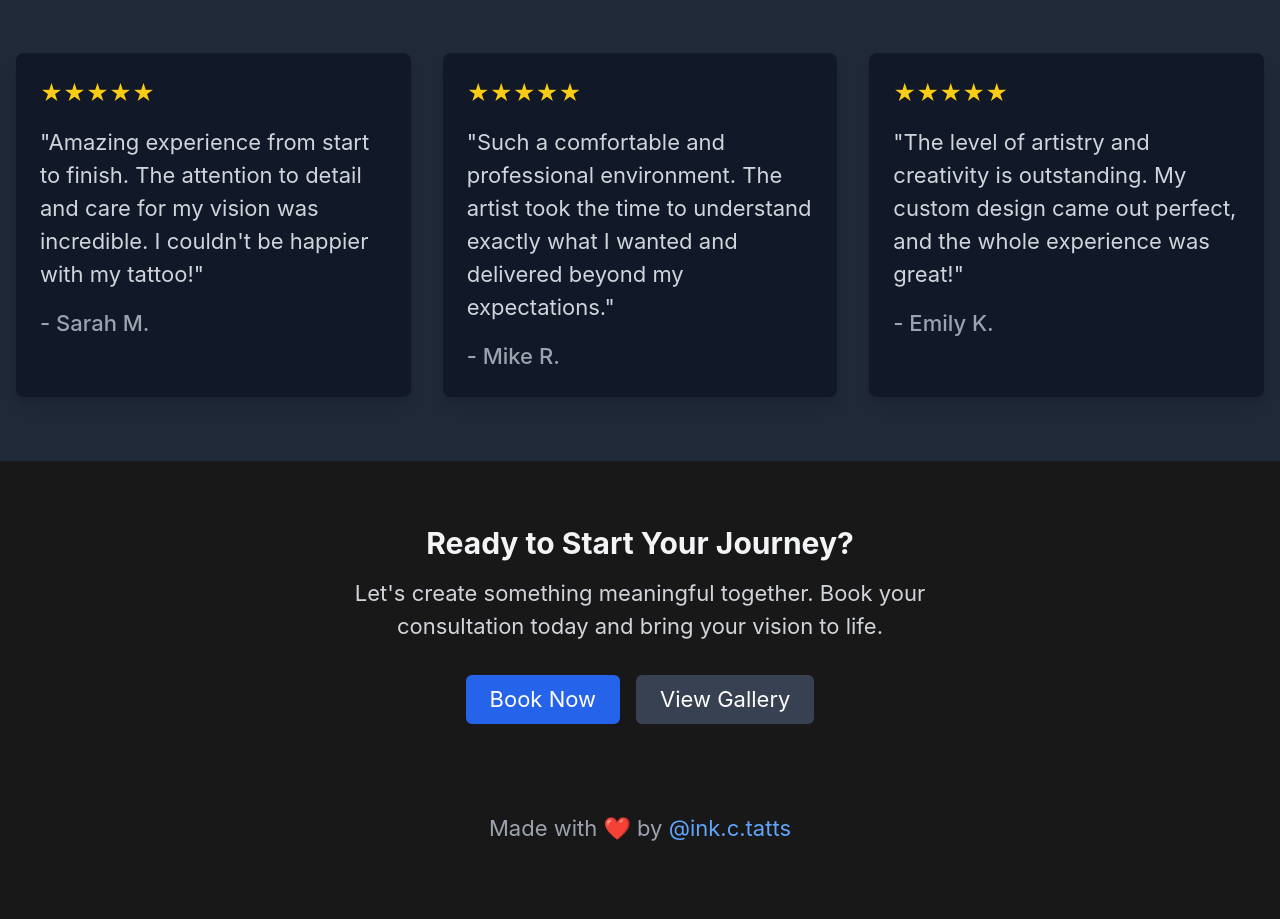
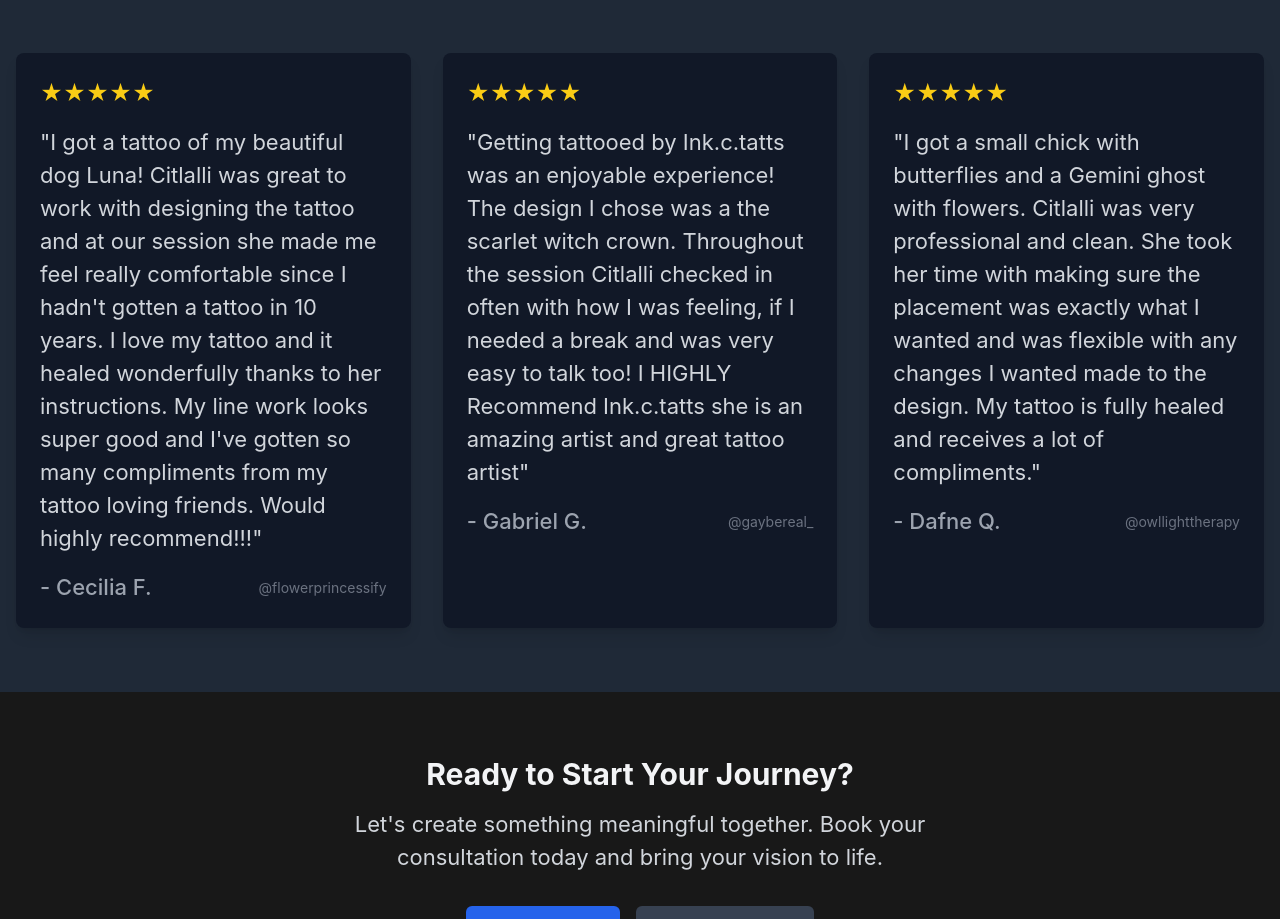
Before and after one commit to Alex-Bailon/ink-c-tatts, a Nuxt app: page / in a window 1280 px wide. Shown: the part 2813-3732 px from the top of the page. Before the commit the page ends 3682 px from the top, so only its background shows below. Built offline with nearby package versions, Linux system fonts and the light colour scheme; a web font is replaced by a local one.

Commit message:
updated reviews

```diff
--- a/pages/index.vue
+++ b/pages/index.vue
@@ -190,8 +190,17 @@
               ★★★★★
             </div>
           </div>
-          <p class="text-gray-300 mb-4">"Amazing experience from start to finish. The attention to detail and care for my vision was incredible. I couldn't be happier with my tattoo!"</p>
-          <p class="text-gray-400 font-medium">- Sarah M.</p>
+          <p class="text-gray-300 mb-4">"I got a tattoo of my beautiful dog Luna! Citlalli was great to work with designing the tattoo and at our session she made me feel really comfortable since I hadn't gotten a tattoo in 10 years. I love my tattoo and it healed wonderfully thanks to her instructions. My line work looks super good and I've gotten so many compliments from my tattoo loving friends. Would highly recommend!!!"</p>
+          <div class="flex items-center justify-between">
+            <p class="text-gray-400 font-medium">- Cecilia F.</p>
+            <a
+              href="https://www.instagram.com/flowerprincessify"
+              target="_blank"
+              class="text-gray-500 hover:text-blue-400 text-sm transition-colors"
+            >
+              @flowerprincessify
+            </a>
+          </div>
         </div>
 
         <div class="bg-gray-900 p-6 rounded-lg shadow-lg">
@@ -200,8 +209,17 @@
               ★★★★★
             </div>
           </div>
-          <p class="text-gray-300 mb-4">"Such a comfortable and professional environment. The artist took the time to understand exactly what I wanted and delivered beyond my expectations."</p>
-          <p class="text-gray-400 font-medium">- Mike R.</p>
+          <p class="text-gray-300 mb-4">"Getting tattooed by Ink.c.tatts was an enjoyable experience! The design I chose was a the scarlet witch crown. Throughout the session Citlalli checked in often with how I was feeling, if I needed a break and was very easy to talk too! I HIGHLY Recommend Ink.c.tatts she is an amazing artist and great tattoo artist"</p>
+          <div class="flex items-center justify-between">
+            <p class="text-gray-400 font-medium">- Gabriel G.</p>
+            <a
+              href="https://www.instagram.com/gaybereal_"
+              target="_blank"
+              class="text-gray-500 hover:text-blue-400 text-sm transition-colors"
+            >
+              @gaybereal_
+            </a>
+          </div>
         </div>
 
         <div class="bg-gray-900 p-6 rounded-lg shadow-lg">
@@ -210,8 +228,17 @@
               ★★★★★
             </div>
           </div>
-          <p class="text-gray-300 mb-4">"The level of artistry and creativity is outstanding. My custom design came out perfect, and the whole experience was great!"</p>
-          <p class="text-gray-400 font-medium">- Emily K.</p>
+          <p class="text-gray-300 mb-4">"I got a small chick with butterflies and a Gemini ghost with flowers. Citlalli was very professional and clean. She took her time with making sure the placement was exactly what I wanted and was flexible with any changes I wanted made to the design. My tattoo is fully healed and receives a lot of compliments."</p>
+          <div class="flex items-center justify-between">
+            <p class="text-gray-400 font-medium">- Dafne Q.</p>
+            <a
+              href="https://www.instagram.com/owllighttherapy"
+              target="_blank"
+              class="text-gray-500 hover:text-blue-400 text-sm transition-colors"
+            >
+              @owllighttherapy
+            </a>
+          </div>
         </div>
       </div>
     </div>
```
